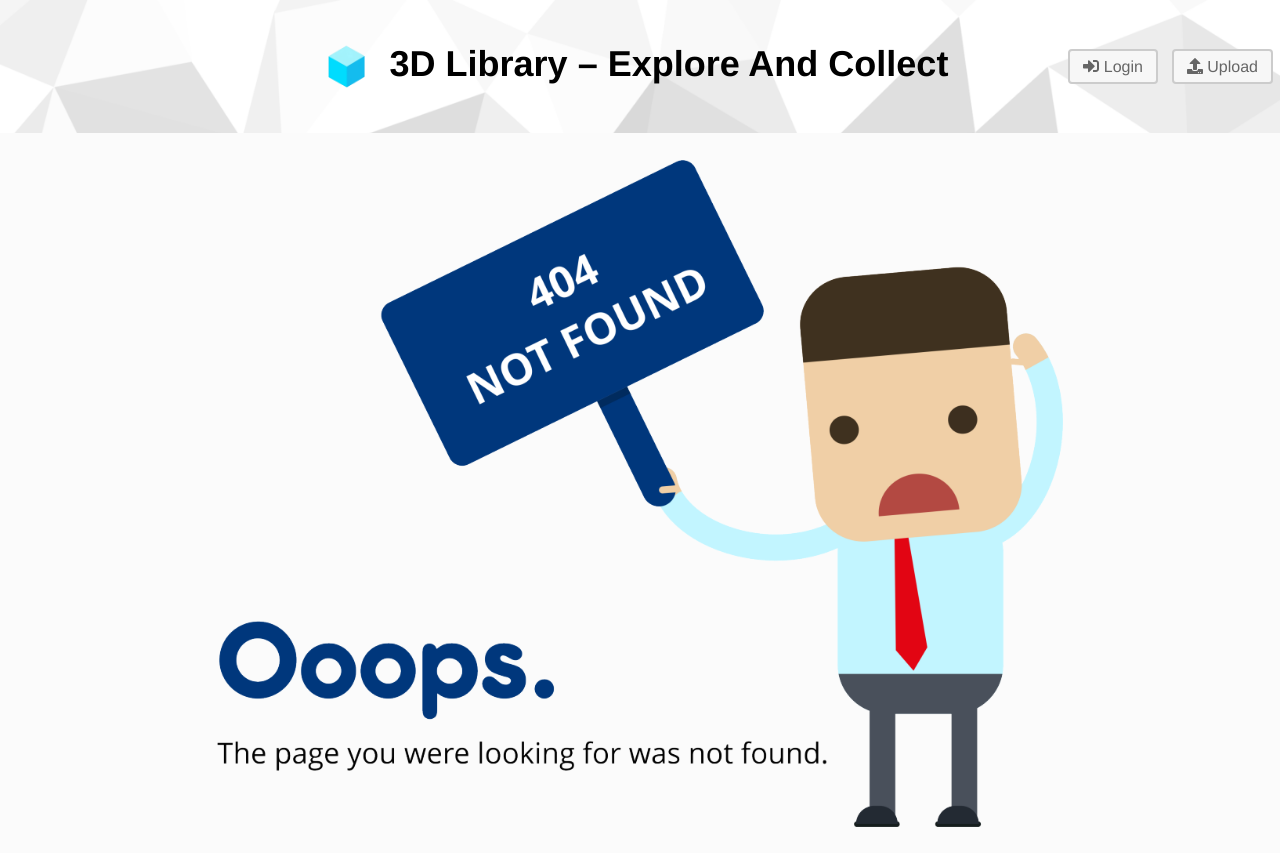
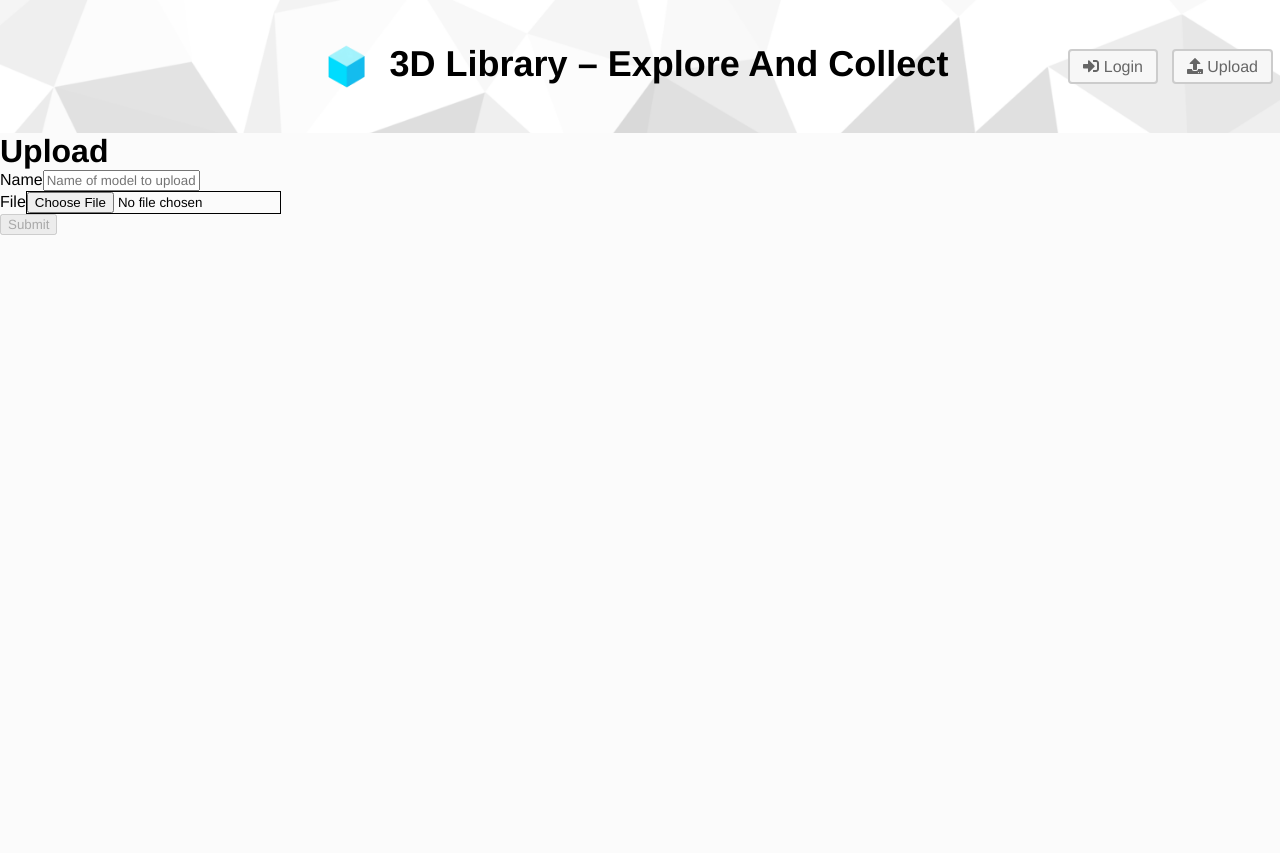
Before and after one commit to Nolonar/HSLU_3D-Library, an Angular app in the folder webapp/: page /upload in a window 1280 px wide. After the commit the page ends 800 px from the top, so only its background shows below. Built offline with nearby package versions, Linux system fonts and the light colour scheme.

Commit message:
add upload form.

```diff
--- a/webapp/src/app/app-routing.module.ts
+++ b/webapp/src/app/app-routing.module.ts
@@ -3,10 +3,12 @@ import { RouterModule, Routes } from '@angular/router';
 import { DetailComponent } from './detail/detail.component';
 import { NotFoundComponent } from './not-found/not-found.component';
 import { OverviewComponent } from './overview/overview.component';
+import { UploadFormComponent } from './upload-form/upload-form.component';
 
 const routes: Routes = [
     { path: '', component: OverviewComponent },
     { path: 'detail/:id', component: DetailComponent },
+    { path: 'upload', component: UploadFormComponent },
     { path: '**', component: NotFoundComponent }
 ];
 
--- a/webapp/src/app/app.component.html
+++ b/webapp/src/app/app.component.html
@@ -14,9 +14,11 @@
         <button class='button'>
             <fa-icon [icon]="faSignIn"></fa-icon> Login
         </button>
-        <button class='button'>
-            <fa-icon [icon]="faUpload"></fa-icon> Upload
-        </button>
+        <a class="button" routerLink="/upload">
+            <div>
+                <fa-icon [icon]="faUpload"></fa-icon> Upload
+            </div>
+        </a>
     </div>
 </div>
 <router-outlet></router-outlet>
--- a/webapp/src/app/app.module.ts
+++ b/webapp/src/app/app.module.ts
@@ -1,5 +1,6 @@
 import { HttpClientModule } from '@angular/common/http';
 import { NgModule } from '@angular/core';
+import { FormsModule } from '@angular/forms';
 import { BrowserModule } from '@angular/platform-browser';
 import { FontAwesomeModule } from '@fortawesome/angular-fontawesome';
 import { AppRoutingModule } from './app-routing.module';
@@ -8,6 +9,7 @@ import { DetailComponent } from './detail/detail.component';
 import { NotFoundComponent } from './not-found/not-found.component';
 import { OverviewComponent } from './overview/overview.component';
 import { FileExtensionPipe } from './pipes';
+import { UploadFormComponent } from './upload-form/upload-form.component';
 import { ViewerComponent } from './viewer/viewer.component';
 
 @NgModule({
@@ -17,11 +19,13 @@ import { ViewerComponent } from './viewer/viewer.component';
         OverviewComponent,
         NotFoundComponent,
         ViewerComponent,
-        FileExtensionPipe
+        FileExtensionPipe,
+        UploadFormComponent
     ],
     imports: [
         BrowserModule,
         AppRoutingModule,
+        FormsModule,
         FontAwesomeModule,
         HttpClientModule
     ],
--- a/webapp/src/app/model.service.ts
+++ b/webapp/src/app/model.service.ts
@@ -1,21 +1,35 @@
 import { HttpClient } from '@angular/common/http';
 import { Injectable } from '@angular/core';
 import { Observable } from 'rxjs';
-import { Model } from '../app/model';
+import { Model, ModelUpload } from '../app/model';
 
 @Injectable({
     providedIn: 'root'
 })
 export class ModelService {
+    url: string;
+
     constructor(private http: HttpClient) {
-        // empty
+        const target = new URL(window.location.href);
+        target.port = '3000';
+
+        let targetUrl = target.toString();
+        if (targetUrl.slice(-1) === '/') {
+            // Remove trailing /
+            targetUrl = targetUrl.slice(0, -1);
+        }
+        this.url = targetUrl;
     }
 
     public getModels(): Observable<Model[]> {
-        return this.http.get<Model[]>('http://localhost:3000/models');
+        return this.http.get<Model[]>(`${this.url}/models`);
     }
 
     public getModel(id: number): Observable<Model> {
-        return this.http.get<Model>(`http://localhost:3000/model/${id}`);
+        return this.http.get<Model>(`${this.url}/model/${id}`);
+    }
+
+    public postModel(model: ModelUpload): Observable<any> {
+        return this.http.post<ModelUpload>(`${this.url}/upload`, model);
     }
 }
--- a/webapp/src/app/model.ts
+++ b/webapp/src/app/model.ts
@@ -6,3 +6,8 @@ export class Model {
     creationDate: Date;
     uploaderId: number;
 }
+
+export class ModelUpload {
+    name: string;
+    file: File;
+}
--- /dev/null
+++ b/webapp/src/app/upload-form/upload-form.component.css
@@ -0,0 +1,12 @@
+input[type="file"] {
+    border: thin solid black;
+}
+
+.ng-valid[required]:not(.ng-pristine),
+.ng-valid.required:not(.ng-pristine) {
+    border-right: 5px solid #42A948;
+}
+
+.ng-invalid:not(form):not(.ng-pristine) {
+    border-right: 5px solid #a94442;
+}
--- /dev/null
+++ b/webapp/src/app/upload-form/upload-form.component.html
@@ -0,0 +1,21 @@
+<h1>Upload</h1>
+<form id="uploadForm" #uploadForm="ngForm" (ngSubmit)="onSubmit($event)" method="POST">
+    <div class="form-group">
+        <label for="name">Name</label>
+        <input type="text" #name="ngModel" class="form-control" id="name" name="name" [(ngModel)]="model.name"
+            placeholder="Name of model to upload" required>
+        <div [hidden]="name.valid || name.pristine" class="alert alert-danger">
+            Name is required
+        </div>
+    </div>
+
+    <div class="form-group">
+        <label for="file">File</label>
+        <input type="file" #file="ngModel" class="form-control" id="file" name="file" [(ngModel)]="model.file" required>
+        <div [hidden]="file.valid || file.pristine" class="alert alert-danger">
+            File is required
+        </div>
+    </div>
+
+    <button type="submit" class="btn btn-success" [disabled]="!uploadForm.form.valid">Submit</button>
+</form>
--- /dev/null
+++ b/webapp/src/app/upload-form/upload-form.component.ts
@@ -0,0 +1,23 @@
+import { Component, OnInit } from '@angular/core';
+import { ModelUpload } from '../model';
+import { ModelService } from '../model.service';
+
+@Component({
+    selector: 'app-upload-form',
+    templateUrl: './upload-form.component.html',
+    styleUrls: ['./upload-form.component.css']
+})
+export class UploadFormComponent implements OnInit {
+    public model = new ModelUpload();
+
+    constructor(private modelService: ModelService) { }
+
+    ngOnInit(): void {
+    }
+
+    public onSubmit(event) {
+        this.modelService.postModel(this.model).subscribe(data => {
+            console.log(data);
+        });
+    }
+}
--- a/webapp/src/styles.css
+++ b/webapp/src/styles.css
@@ -53,6 +53,7 @@ body {
 }
 
 .button {
+    display: inline-block;
     margin: 5pt;
     padding: 5pt 10pt;
     border-radius: 3pt;
```
Also changed, not shown: 1 other file (tests, documents, lock files or other folders).
